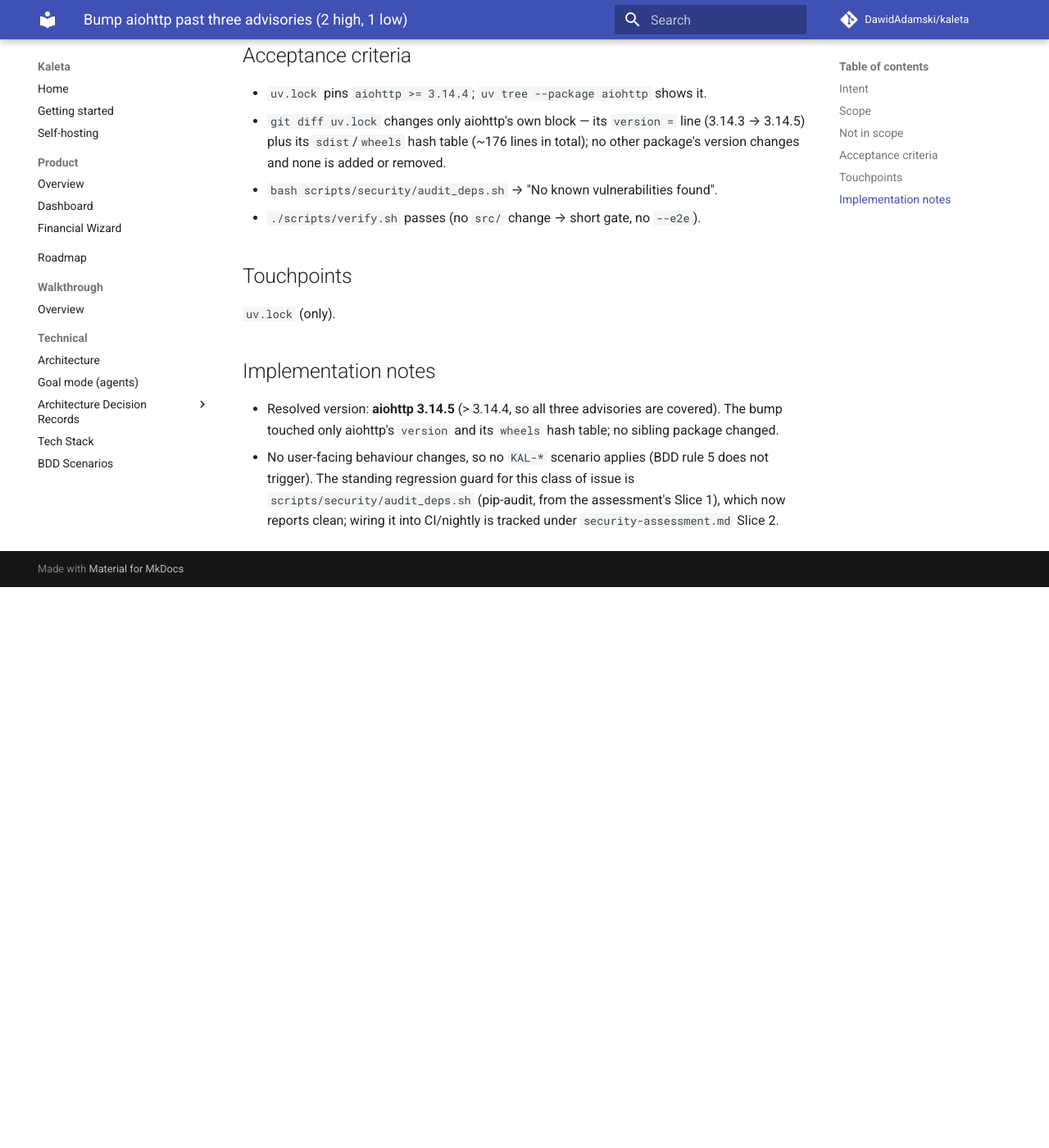
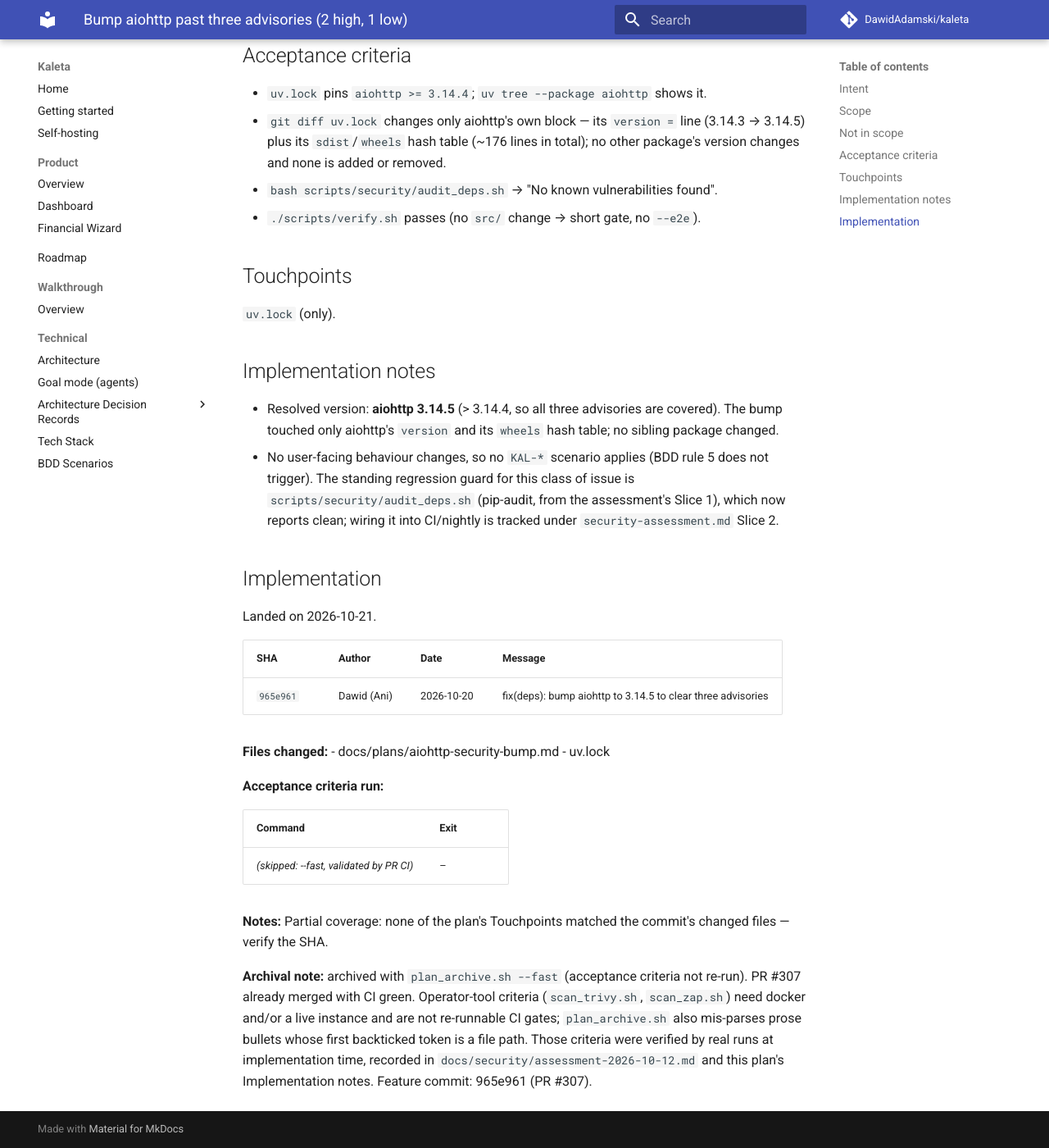
Before and after one commit to DawidAdamski/kaleta, an MkDocs documentation site: the page built from docs/plans/archive/aiohttp-security-bump.md, in a window 1280 px wide and 1400 px high, scrolled down 1036 px. Shown: the whole window at 82% size. Built offline with MkDocs 1.6.1 and Material for MkDocs 9.7.7, drawn with Linux system fonts in a browser that asks for light colours; comment, search, counter and statistics services are not loaded; before the commit the page ends 1752 px from its top, so only the background shows below that.

Commit message:
chore(plans): archive aiohttp-security-bump (PR #307)
Co-Authored-By: Claude Sonnet 5.5 <noreply@anthropic.com>

```diff
--- a/docs/plans/aiohttp-security-bump.md
+++ b/docs/plans/archive/aiohttp-security-bump.md
@@ -3,8 +3,9 @@ plan_id: aiohttp-security-bump
 title: Bump aiohttp past three advisories (2 high, 1 low)
 area: security (dependencies)
 effort: small
-status: in-progress
-roadmap_ref: ../roadmap.md
+status: archived
+archived_at: 2026-10-21
+roadmap_ref: ../../roadmap.md
 ---
 
 # Bump aiohttp past three advisories (2 high, 1 low)
@@ -64,3 +65,25 @@ dependency advisory check to pass, so this is in scope for that assessment
   `scripts/security/audit_deps.sh` (pip-audit, from the assessment's Slice 1),
   which now reports clean; wiring it into CI/nightly is tracked under
   `security-assessment.md` Slice 2.
+
+## Implementation
+
+Landed on 2026-10-21.
+
+| SHA | Author | Date | Message |
+|---|---|---|---|
+| `965e961` | Dawid (Ani) | 2026-10-20 | fix(deps): bump aiohttp to 3.14.5 to clear three advisories |
+
+**Files changed:**
+- docs/plans/aiohttp-security-bump.md
+- uv.lock
+
+**Acceptance criteria run:**
+
+| Command | Exit |
+|---|---|
+| _(skipped: --fast, validated by PR CI)_ | – |
+
+**Notes:** Partial coverage: none of the plan's Touchpoints matched the commit's changed files — verify the SHA.
+
+**Archival note:** archived with `plan_archive.sh --fast` (acceptance criteria not re-run). PR #307 already merged with CI green. Operator-tool criteria (`scan_trivy.sh`, `scan_zap.sh`) need docker and/or a live instance and are not re-runnable CI gates; `plan_archive.sh` also mis-parses prose bullets whose first backticked token is a file path. Those criteria were verified by real runs at implementation time, recorded in `docs/security/assessment-2026-10-12.md` and this plan's Implementation notes. Feature commit: 965e961 (PR #307).
```
